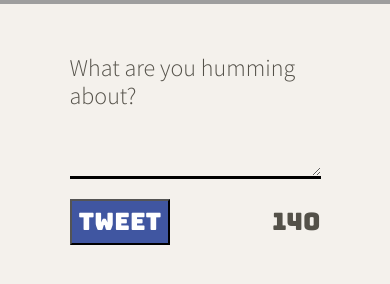
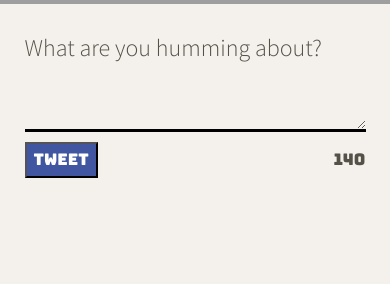
Before and after one commit to cassie-eve/tweeter, a website: page public/index.html in a window 390 px wide. Shown: the part 476-760 px from the top of the page. Drawn offline with nearby package versions, Linux system fonts and the light colour scheme; no server answers; grey boxes are pictures that could not be loaded.

Commit message:
new tweet for mobile

```diff
--- a/public/styles/new-tweet.css
+++ b/public/styles/new-tweet.css
@@ -6,7 +6,7 @@ form {
 textarea {
   border: none;
   border-bottom: black 3px solid;
-  margin-bottom: 20px;
+  margin-bottom: 10px;
   background-color: #f4f1ec;
   padding-top: 10px;
 }
@@ -22,7 +22,7 @@ form div button {
 }
 
 .new-tweet {
-  padding: 50px 50px 40px 50px;
+  padding: 30px 5px;
 }
 
 .new-tweet form div {
@@ -30,6 +30,7 @@ form div button {
   justify-content: space-between;
   font-family: bungee, sans-serif;
   align-items: center;
+  font-size: 16px;
 
 }
 
@@ -43,6 +44,7 @@ form div button {
 
 .error {
   font-family: 'Source Sans Pro', sans-serif;
+  font-size: 16px;
 }
 
 .minus,
```
